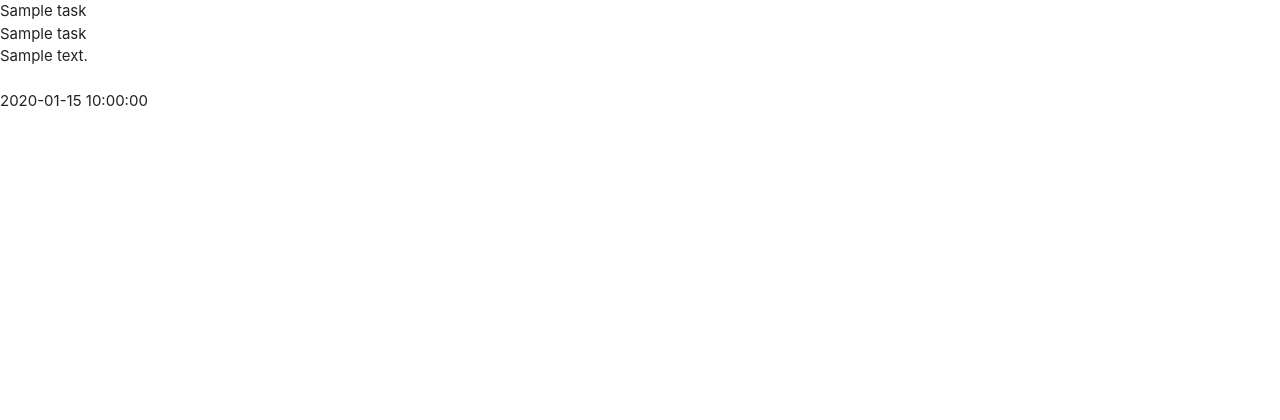
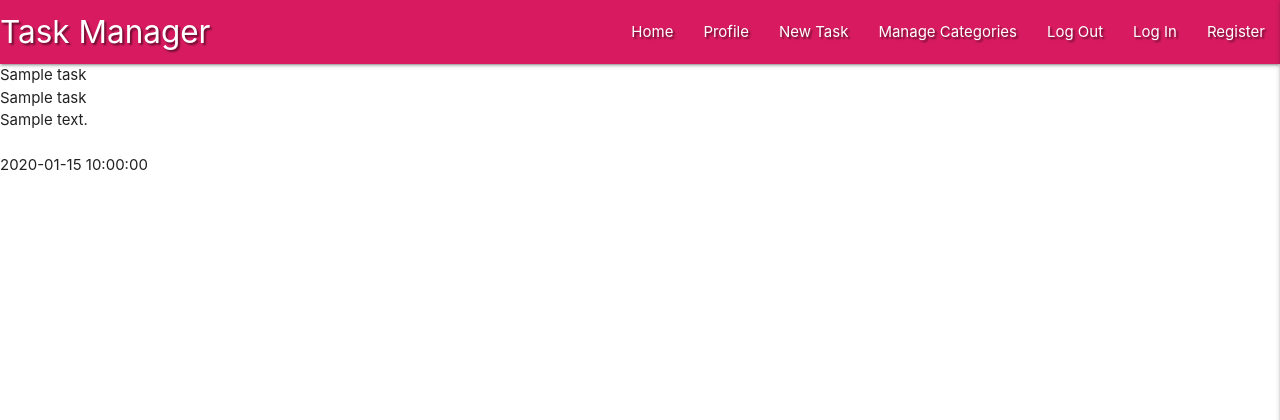
Before and after one commit to NicoPauwels/Mini-Project-Flask-MongoDB-Materialize, a Python web app: template templates/tasks.html in a window 1280 px wide. Shown: the top 420 px of the page. Run offline with Jinja, Linux system fonts and the light colour scheme; the template is opened without the code that fills it: most values are stand-ins (such as "Sample title", 1, 10 or a date in 2020).

Commit message:
Add Materialize Navbar and Sidenav

```diff
--- a/static/css/style.css
+++ b/static/css/style.css
@@ -0,0 +1,3 @@
+.text-shadow {
+    text-shadow: 2px 2px 2px rgb(0,0,0, 0.5);
+}
--- a/static/js/script.js
+++ b/static/js/script.js
@@ -0,0 +1,3 @@
+  $(document).ready(function(){
+    $('.sidenav').sidenav({edge: "right"});
+  });
--- a/templates/base.html
+++ b/templates/base.html
@@ -13,6 +13,37 @@
 </head>
 <body>
 
+    <header>
+        <!-- top navbar -->
+        <nav class="nav-extended text-shadow pink darken-1">
+            <div class="nav-wrapper">
+                <a href="{{ url_for('get_tasks') }}" class="brand-logo">Task Manager</a>
+                <a href="#" data-target="mobile-demo" class="sidenav-trigger right"><i class="fas fa-bars"></i></a>
+                <ul class="right hide-on-med-and-down">
+                    <li><a href="{{ url_for('get_tasks') }}">Home</a></li>
+                    <li><a href="{{ url_for('get_tasks') }}">Profile</a></li>
+                    <li><a href="{{ url_for('get_tasks') }}">New Task</a></li>
+                    <li><a href="{{ url_for('get_tasks') }}">Manage Categories</a></li>
+                    <li><a href="{{ url_for('get_tasks') }}">Log Out</a></li>
+                    <li><a href="{{ url_for('get_tasks') }}">Log In</a></li>
+                    <li><a href="{{ url_for('get_tasks') }}">Register</a></li>
+                </ul>
+            </div>
+        </nav>
+
+        <!-- mobile sidenav -->
+        <ul class="sidenav" id="mobile-demo">
+            <li><h4 class="center-align pink-text text-lighten-1">Task Manager</h4></li>
+            <li><a href="{{ url_for('get_tasks') }}">Home</a></li>
+            <li><a href="{{ url_for('get_tasks') }}">Profile</a></li>
+            <li><a href="{{ url_for('get_tasks') }}">New Task</a></li>
+            <li><a href="{{ url_for('get_tasks') }}">Manage Categories</a></li>
+            <li><a href="{{ url_for('get_tasks') }}">Log Out</a></li>
+            <li><a href="{{ url_for('get_tasks') }}">Log In</a></li>
+            <li><a href="{{ url_for('get_tasks') }}">Register</a></li>
+        </ul>
+    </header>
+
     {% block content %}
     {% endblock %}
 
```
